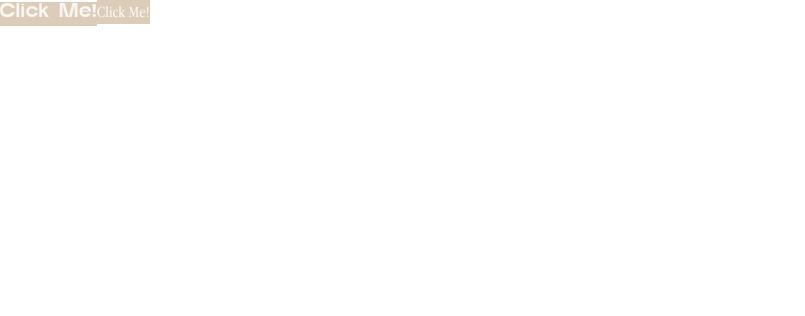
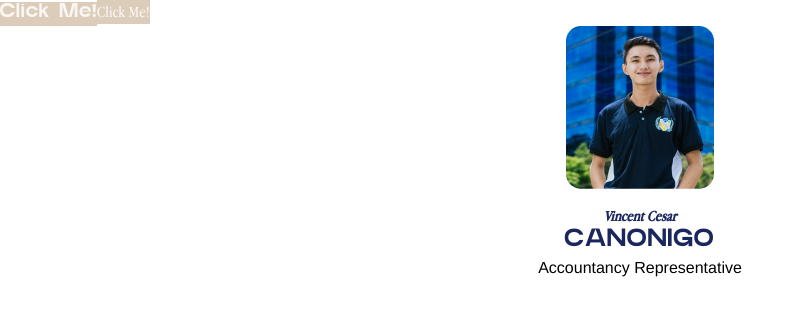
Before and after one commit to SAMAHAN-Systems-Development/samahan-at-the-get-go, a Next.js app: page / in a window 1280 px wide. Shown: the top 316 px of the page, without its empty margins (0-805 px from the left). Built offline with nearby package versions, Linux system fonts and the light colour scheme.

Commit message:
feat: added Officers Card for Reps and Dept Heads

```diff
--- a/src/components/Home/HomePage.tsx
+++ b/src/components/Home/HomePage.tsx
@@ -2,6 +2,7 @@ import type { FC } from "react";
 import React from "react";
 
 import Button from "@/components/ui/Button";
+import OfficerSmallCard from "@/components/ui/OfficerSmallCard";
 
 const HomePage: FC = () => {
   return (
@@ -18,6 +19,12 @@ const HomePage: FC = () => {
       >
         Click Me!
       </Button>
+      <OfficerSmallCard
+        firstName="Vincent Cesar"
+        lastName="CANONIGO"
+        position="Accountancy Representative"
+        imageUrl="/assets/images/Canonigo.jpg"
+      />
     </>
   );
 };
--- /dev/null
+++ b/src/components/ui/OfficerSmallCard.tsx
@@ -0,0 +1,34 @@
+import React from "react";
+import Image from "next/image";
+
+interface OfficerSmallCard {
+  firstName: string;
+  lastName: string;
+  position: string;
+  imageUrl: string;
+}
+
+const OfficerSmallCard: React.FC<OfficerSmallCard> = ({
+  firstName,
+  lastName,
+  position,
+  imageUrl,
+  //yearSection,
+}) => {
+  return (
+    <div className="flex flex-col items-center gap-y-4">
+      <Image src={imageUrl} alt={lastName} width={148} height={163} />
+      <div className="flex flex-col items-center">
+        <div className="space-y-0 flex flex-col items-center">
+          <h2 className="text-[15px] text-[#1A275F] font-appleGaramound font-semibold italic">
+            {firstName}
+          </h2>
+          <h2 className="text-xl font-artega text-[#1A275F]">{lastName}</h2>
+        </div>
+        <div className="text-center break-words">{position}</div>
+      </div>
+    </div>
+  );
+};
+
+export default OfficerSmallCard;
```
Also changed, not shown: public/assets/images/Canonigo.jpg (added), 1 other file (tests, documents, lock files or other folders).
